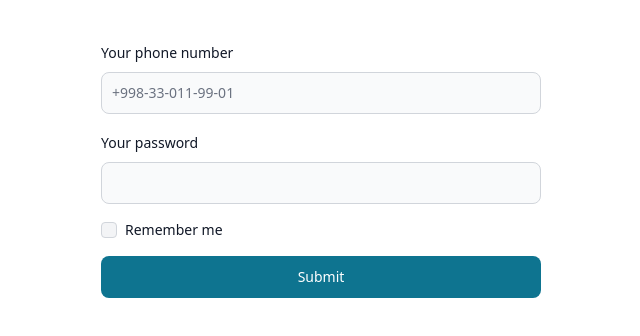
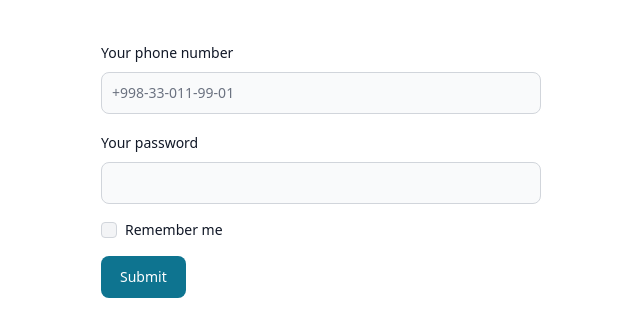
Before and after one commit to AbdulloxOrifjonov/gym_rat, a React (Create React App) app: page / in a window 1280 px wide. Shown: the top 336 px of the page, without its empty margins (319-959 px from the left). Built offline with nearby package versions, Linux system fonts and the light colour scheme.

Commit message:
some changes

```diff
--- a/package.json
+++ b/package.json
@@ -12,6 +12,7 @@
     "react": "^18.3.1",
     "react-dom": "^18.3.1",
     "react-hook-form": "^7.52.1",
+    "react-icons": "^5.2.1",
     "react-redux": "^9.1.2",
     "react-router-dom": "^6.25.1",
     "react-scripts": "5.0.1",
--- a/src/MainLayout/BasicLayout.jsx
+++ b/src/MainLayout/BasicLayout.jsx
@@ -1,5 +1,3 @@
-/** @format */
-
 import React from "react";
 import { Outlet } from "react-router-dom";
 import { Sidebar } from "flowbite-react";
--- a/src/Pages/auth/Login.jsx
+++ b/src/Pages/auth/Login.jsx
@@ -1,7 +1,6 @@
-/** @format */
-
 import React from "react";
 import { Button, Checkbox, Label, TextInput } from "flowbite-react";
+import { Link } from "react-router-dom";
 
 function Login() {
   return (
@@ -30,7 +29,9 @@
             <Checkbox id="remember" />
             <Label htmlFor="remember">Remember me</Label>
           </div>
-          <Button type="submit">Submit</Button>
+          <Link to={"/gym"}>
+            <Button type="submit">Submit</Button>
+          </Link>
         </form>
       </div>
     </div>
```
Also changed, not shown: 1 other file (tests, documents, lock files or other folders).
